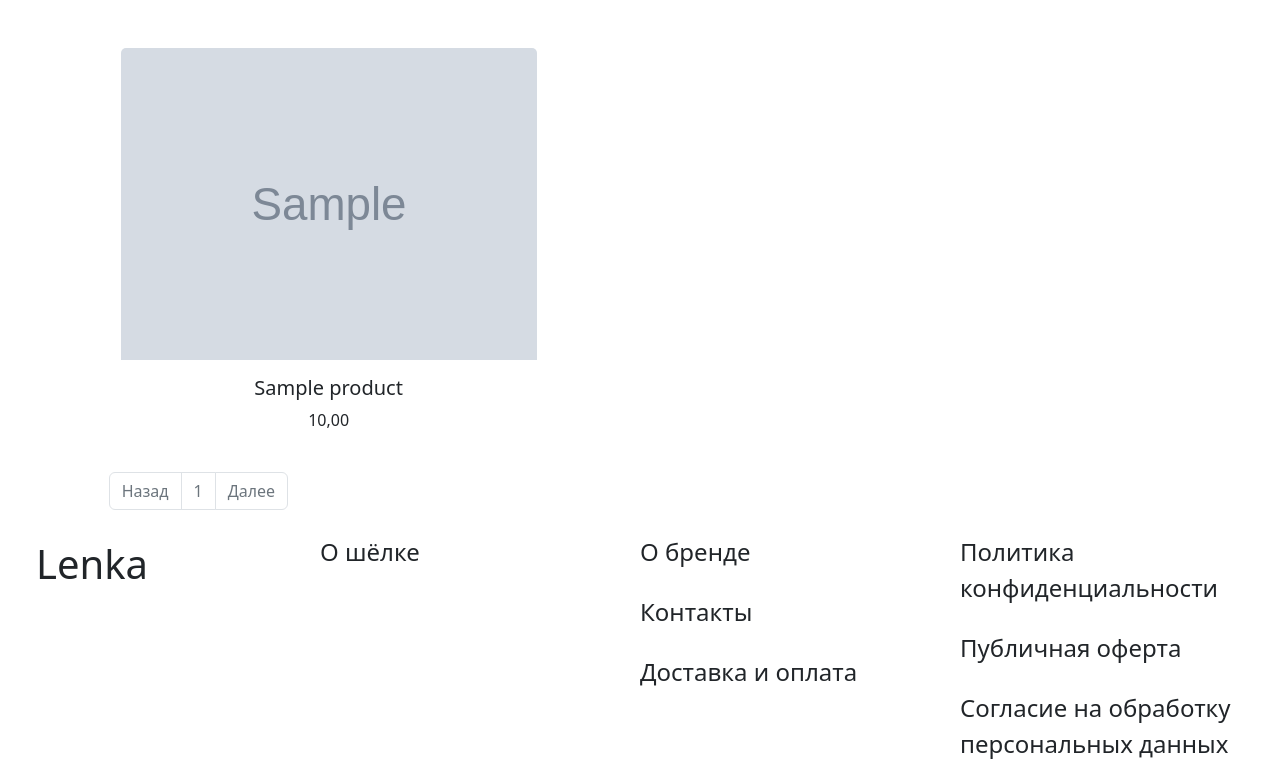
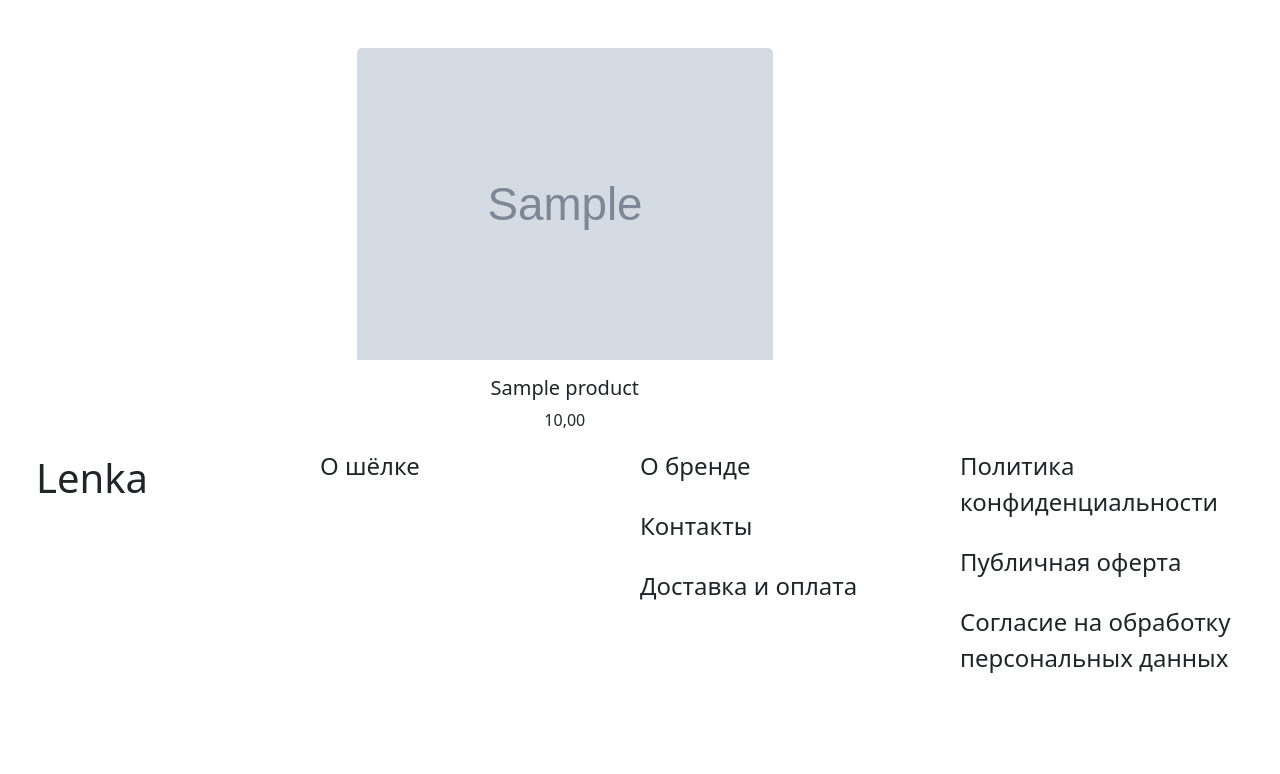
Before and after one commit to Philipekum/LenkaShop, a Django app: page /catalog/ in a window 1280 px wide. Shown: the part 184-958 px from the top of the page. After the commit the page ends 857 px from the top, so only its background shows below. Run offline with Django 5.2, Linux system fonts and the light colour scheme; tables that the repository leaves empty hold one stand-in row (values such as "Sample post"); grey boxes marked "Sample" are stand-in pictures.

Commit message:
some template changes

```diff
--- a/goods/templates/goods/catalog.html
+++ b/goods/templates/goods/catalog.html
@@ -4,11 +4,10 @@
 {% block content %}
 <div class="container-fluid mt-4">
     <div class="row">
-        {% comment %} Вроде бы можно убрать, так как в бейс добавлена колонка {% endcomment %}
-        {% comment %} <div class="col-lg-1"></div>  {% endcomment %}
 
         <div class="col-lg-8 col-md-12">
-            <div class="row">
+            <div class="row justify-content-center">
+
                 {% for product in products %}
                     <div class="col-lg-4 col-md-6 mt-4">
                         <div class="card border-0" style="width: 26rem;">
@@ -24,9 +23,9 @@
                                     <h5 class="card-title text-center">{{ product.name }}</h5>
 
                                     {% if product.discount %}
-                                    <p class="card-text text-center"><s>{{ product.price }}</s></p>
-                                    <p class="card-text text-center">{{ product.sell_price }}</p>
-                                    <span class='badge bg-warning text-dark'>Скидка {{ product.discount }} %</span>
+                                        <p class="card-text text-center"><s>{{ product.price }}</s> {{ product.sell_price }}</p>
+                                        {% comment %} <p class="card-text text-center">{{ product.sell_price }}</p> {% endcomment %}
+                                        {% comment %} <span class='badge bg-warning text-dark'>Скидка {{ product.discount }} %</span> {% endcomment %}
                                     {% else %}
                                         <p class="card-text text-center">{{ product.sell_price }}</p>
                                     {% endif %}
@@ -40,13 +39,15 @@
         </div>
     </div>
 </div>
+
+{% if products.has_other_pages %}
     <nav aria-label="Page navigation example">
-    <ul class="pagination my-4">
+        <ul class="pagination pagination-lg my-4 justify-content-center">
         <li class="page-item {% if not products.has_previous %}disabled{% endif %}">
             <a class="page-link" href="
                 {% if products.has_previous %} ?page={{ products.previous_page_number }}
                     {% else %} #
-            {% endif %}">Назад</a></li>
+                {% endif %}">&laquo;</a></li>
 
             {% for page in products.paginator.page_range %}
                 {% if page >= products.number|add:-2 and page <= products.number|add:2 %}
@@ -60,7 +61,9 @@
             <a class="page-link" href="
                 {% if products.has_next %} ?page={{ products.next_page_number }}
                     {% else %} #
-            {% endif %}">Далее</a></li>
+                {% endif %}">&raquo;</a></li>
         </ul>
     </nav>
+{% endif %}
+
 {% endblock %}
--- a/main/templates/main/base.html
+++ b/main/templates/main/base.html
@@ -44,7 +44,7 @@
 
     <section>
       <div class="row">
-        <div class="col-1"></div>
+        <div class="col-lg-1 col-md-1"></div>
         <div class="col-10">
           {% block content %}
           {% endblock %}
```
Lines whose indentation alone changed are shown as unchanged.
